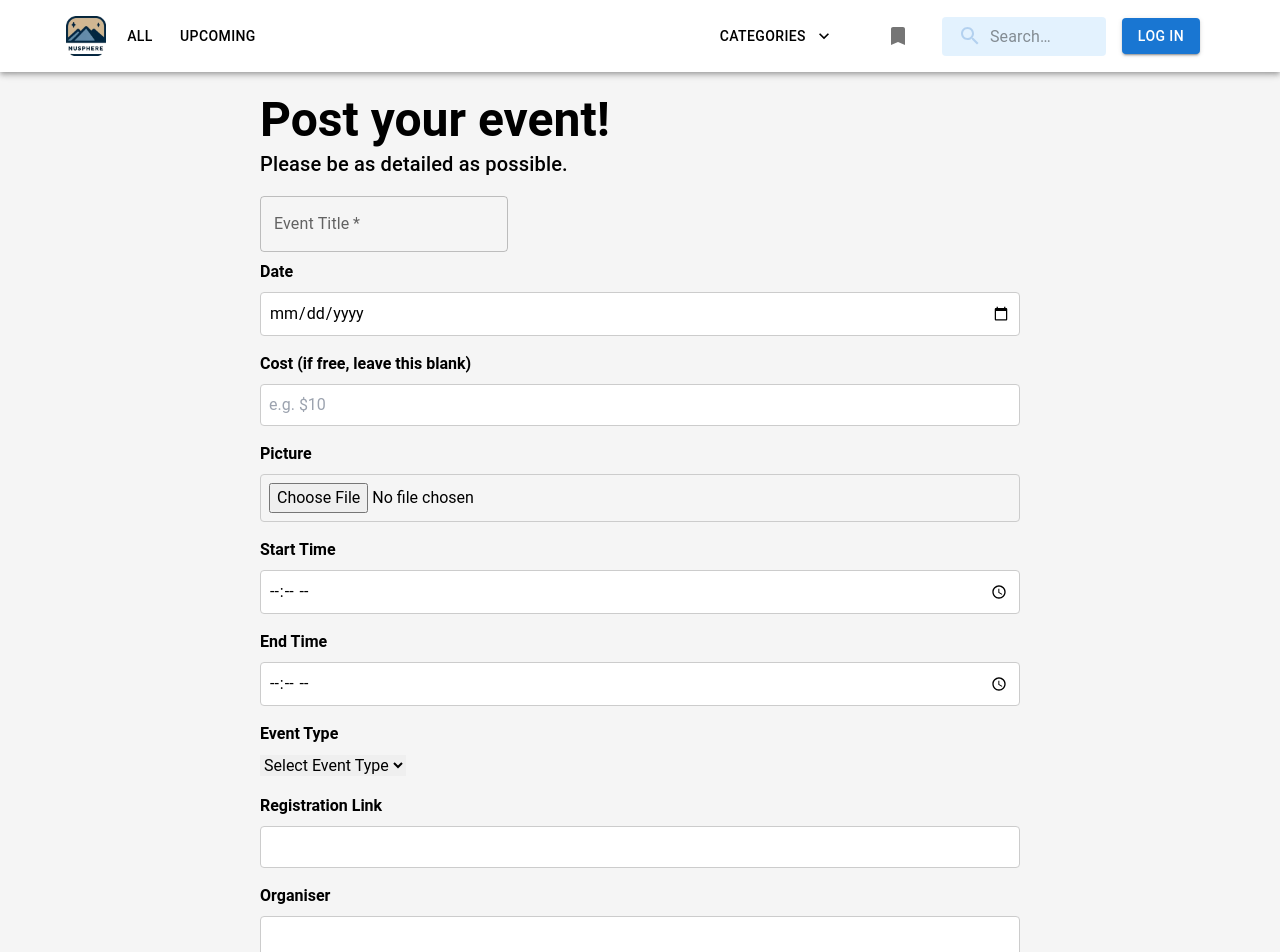
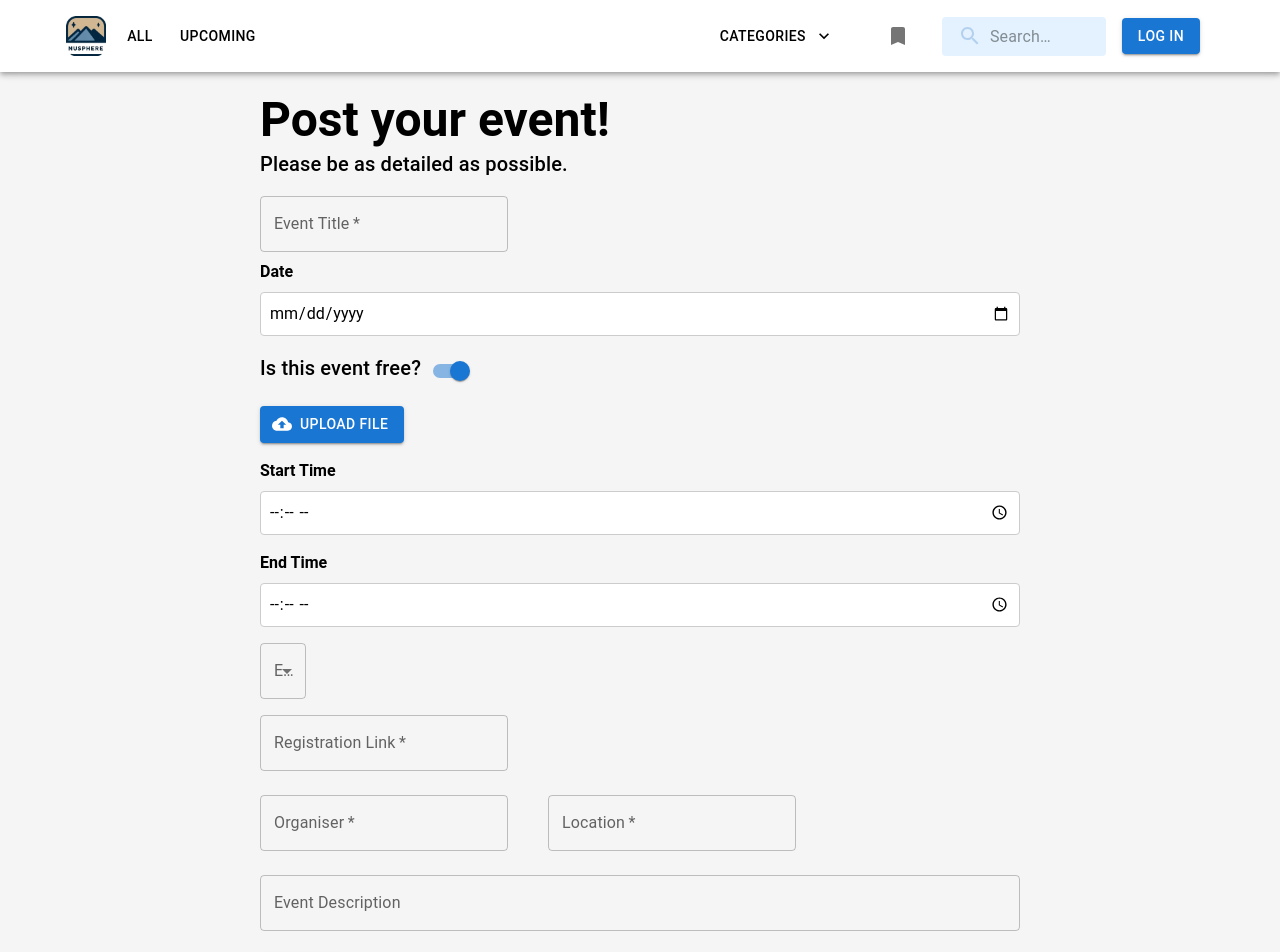
Before and after one commit to anselmlong/nusphere, a React (Create React App) app: page /PostEvent in a window 1280 px wide. Shown: the top 952 px of the page. Built offline with nearby package versions, Linux system fonts and the light colour scheme.

Commit message:
Added Material UI to post event

```diff
--- a/src/components/EventDetails.jsx
+++ b/src/components/EventDetails.jsx
@@ -58,7 +58,9 @@ const EventDetails = ({ editing }) => {
             </Box>
             <Box display="flex" sx={{ mt: 1, alignItems: "center" }}>
                 <AttachMoneyIcon />
-                <Typography variant="body1" style={{ marginLeft: 4 }}>{event.price}</Typography>
+                <Typography variant="body1" style={{ marginLeft: 4 }}>
+                    {event.price === 0 ? "Free" : "$" + event.price}
+                </Typography>
             </Box>
             <Box display="flex" sx={{ mt: 1, alignItems: "center" }}>
                 <AccessTimeIcon />
--- a/src/components/NavigationBar/Nav.jsx
+++ b/src/components/NavigationBar/Nav.jsx
@@ -18,7 +18,7 @@ import SearchBar from './SearchAppBar';
 
 // Declare names for headers and settings
 const pages = ['All', 'Upcoming'];
-const categories = ['Academic', 'Social', 'Sports', 'Career'];
+const categories = ['Academic', 'Social', 'Sports', 'Career', 'Others'];
 
 // Create a responsive app bar using MatUI
 // Don't need to touch this
--- a/src/pages/LandingPage.jsx
+++ b/src/pages/LandingPage.jsx
@@ -19,9 +19,10 @@ const LandingPage = () => {
 
   const [eventsData, setEvents] = useState([]);
 
+  const eventsURL = 'http://localhost:8080/events';
   useEffect(() => {
     //fetch('/api/events')
-    fetch('http://localhost:8080/events')
+    fetch(eventsURL)
       .then(response => response.json())
       .then(data => setEvents(data))
       .catch(error => console.error('Error fetching events:', error));
--- a/src/pages/PostEvent.jsx
+++ b/src/pages/PostEvent.jsx
@@ -4,6 +4,27 @@ import axios from 'axios';
 import './PostEvent.css';
 import { Typography } from '@mui/material';
 import TextField from '@mui/material/TextField';
+import Switch from '@mui/material/Switch';
+import Box from '@mui/material/Box';
+import { styled } from '@mui/material/styles';
+import Button from '@mui/material/Button';
+import CloudUploadIcon from '@mui/icons-material/CloudUpload';
+import InputLabel from '@mui/material/InputLabel';
+import MenuItem from '@mui/material/MenuItem';
+import FormControl from '@mui/material/FormControl';
+import Select from '@mui/material/Select';
+
+const VisuallyHiddenInput = styled('input')({
+    clip: 'rect(0 0 0 0)',
+    clipPath: 'inset(50%)',
+    height: 1,
+    overflow: 'hidden',
+    position: 'absolute',
+    bottom: 0,
+    left: 0,
+    whiteSpace: 'nowrap',
+    width: 1,
+});
 
 const PostEvent = () => {
 
@@ -18,6 +39,7 @@ const PostEvent = () => {
     const [location, setLocation] = useState('');
     const [eventDescription, setEventDescription] = useState('');
     const [picture, setPicture] = useState('');
+    const [isFree, setIsFree] = useState(true);
 
     const handleSubmit = (e) => {
         e.preventDefault();
@@ -57,6 +79,11 @@ const PostEvent = () => {
 
     const handleImageUpload = (e) => {
         setPicture(e.target.files[0]);
+        alert('Image uploaded successfully!');
+    };
+
+    const handleChange = (event) => {
+        setIsFree(event.target.checked);
     };
 
     let navigate = useNavigate();
@@ -80,19 +107,43 @@ const PostEvent = () => {
                     onChange={(e) => setEventTitle(e.target.value)}
                     margin="normal" />
 
-
                 <div className="form-group">
                     <label>Date</label>
                     <input type="date" value={date} onChange={(e) => setDate(e.target.value)} required />
                 </div>
-                <div className="form-group">
-                    <label>Cost (if free, leave this blank)</label>
-                    <input type="text" value={cost} onChange={(e) => setCost(e.target.value)} placeholder="e.g. $10" />
-                </div>
-                <div className="form-group">
-                    <label>Picture</label>
-                    <input type="file" onChange={handleImageUpload} />
-                </div>
+
+                <Box display="flex">
+                    <Typography variant="h6" display="flex">Is this event free?</Typography>
+                    <Switch
+                        display="flex"
+                        checked={isFree}
+                        onChange={handleChange}
+                        defaultChecked />
+                    {!isFree &&
+                        <TextField
+                            required
+                            id="outlined-basic"
+                            label="Cost"
+                            variant="outlined"
+                            value={cost}
+                            onChange={(e) => setCost(e.target.value)}
+                            margin="normal" />
+                    }
+                </Box>
+
+                <Button
+                    component="label"
+                    role={undefined}
+                    variant="contained"
+                    tabIndex={-1}
+                    startIcon={<CloudUploadIcon />}
+                    sx={{ my: 2 }}
+                >
+                    Upload file
+                    <VisuallyHiddenInput type="file" onChange={handleImageUpload} />
+                </Button>
+
+
                 <div className="form-group">
                     <label>Start Time</label>
                     <input type="time" value={startTime} onChange={(e) => setStartTime(e.target.value)} required />
@@ -101,34 +152,66 @@ const PostEvent = () => {
                     <label>End Time</label>
                     <input type="time" value={endTime} onChange={(e) => setEndTime(e.target.value)} required />
                 </div>
-                <div className="form-group">
-                    <label>Event Type</label>
-                    <select value={type} onChange={(e) => setType(e.target.value)} required>
-                        <option value="">Select Event Type</option>
-                        <option value="Academic">Academic</option>
-                        <option value="Career">Career</option>
-                        <option value="Social">Social</option>
-                        <option value="Sports">Sports</option>
-                        <option value="Others">Others</option>
-                    </select>
-                </div>
-                <div className="form-group">
-                    <label>Registration Link</label>
-                    <input type="url" value={registrationLink} onChange={(e) => setRegistrationLink(e.target.value)} required />
-                </div>
-                <div className="form-group">
-                    <label>Organiser</label>
-                    <input type="text" value={organiser} onChange={(e) => setOrganiser(e.target.value)} required />
-                </div>
-                <div className="form-group">
-                    <label>Location</label>
-                    <input type="text" value={location} onChange={(e) => setLocation(e.target.value)} required />
-                </div>
-                <div className="form-group">
-                    <label>Event Description</label>
-                    <textarea value={eventDescription} onChange={(e) => setEventDescription(e.target.value)} placeholder="Brief description of your event." required></textarea>
-                </div>
-                <button type="submit">Submit</button>
+
+                <FormControl>
+                    <InputLabel id="demo-simple-select-label">Event Type</InputLabel>
+                    <Select
+                        value={type}
+                        label="Select Event Type"
+                        onChange={(e) => setType(e.target.value)}
+                        required
+                    >
+                        <MenuItem value={"Academic"}>Academic</MenuItem>
+                        <MenuItem value={"Career"}>Career</MenuItem>
+                        <MenuItem value={"Social"}>Social</MenuItem>
+                        <MenuItem value={"Sports"}>Sports</MenuItem>
+                        <MenuItem value={"Others"}>Others</MenuItem>
+                    </Select>
+                </FormControl>
+                <Box>
+                    <TextField
+                        required
+                        id="outlined-basic"
+                        label="Registration Link"
+                        variant="outlined"
+                        value={registrationLink}
+                        onChange={(e) => setRegistrationLink(e.target.value)}
+                        margin="normal" />
+                </Box>
+                <Box>
+                    <TextField
+                        required
+                        id="outlined-basic"
+                        label="Organiser"
+                        variant="outlined"
+                        value={organiser}
+                        onChange={(e) => setOrganiser(e.target.value)}
+                        margin="normal"
+                        width="50%"
+                        sx={{ mr: 5 }} />
+
+                    <TextField
+                        required
+                        id="outlined-basic"
+                        label="Location"
+                        variant="outlined"
+                        value={location}
+                        onChange={(e) => setLocation(e.target.value)}
+                        margin="normal"
+                        display="flex"
+                    />
+                </Box>
+
+                <TextField fullWidth
+                    id="outlined-multiline-flexible"
+                    label="Event Description"
+                    width="100%"
+                    multiline
+                    value={eventDescription} onChange={(e) => setEventDescription(e.target.value)}
+                    maxRows={5}
+                    margin="normal"
+                />
+                <Button type="submit" variant="contained" color="primary" sx={{ mt: 2 }}>Submit</Button>
             </form>
         </div>
     );
```
Also changed, not shown: 2 other files (tests, documents, lock files or other folders).
